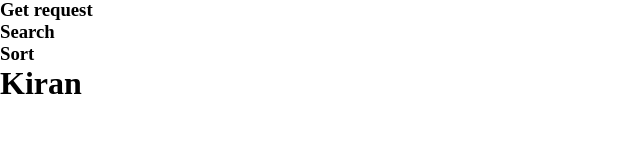
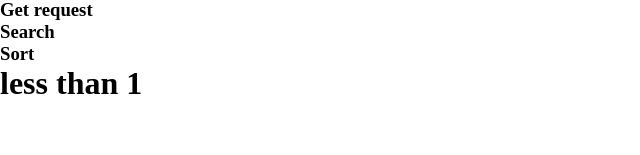
Before and after one commit to kiranFullStack/Japanican, a React (Create React App) app: page / in a window 1280 px wide. Shown: the part 128-283 px from the top of the page, without its empty margins (0-640 px from the left). Built offline with nearby package versions, Linux system fonts and the light colour scheme.

Commit message:
conditions inside jsx

```diff
--- a/src/App.js
+++ b/src/App.js
@@ -2,7 +2,7 @@ import React, { Fragment } from "react"
 import "./App.scss"
 
 function App() {
-  const name = "Kiran"
+  const name = ""
   return (
     <Fragment>
       <h1>Japanican Mobile and App</h1>
@@ -14,7 +14,7 @@ function App() {
       <h3>Get request</h3>
       <h3>Search</h3>
       <h3>Sort</h3>
-      <h1>{name}</h1>
+      <h1>{name.length > 1 ? "greater than 1" : "less than 1"}</h1>
     </Fragment>
   )
 }
```
